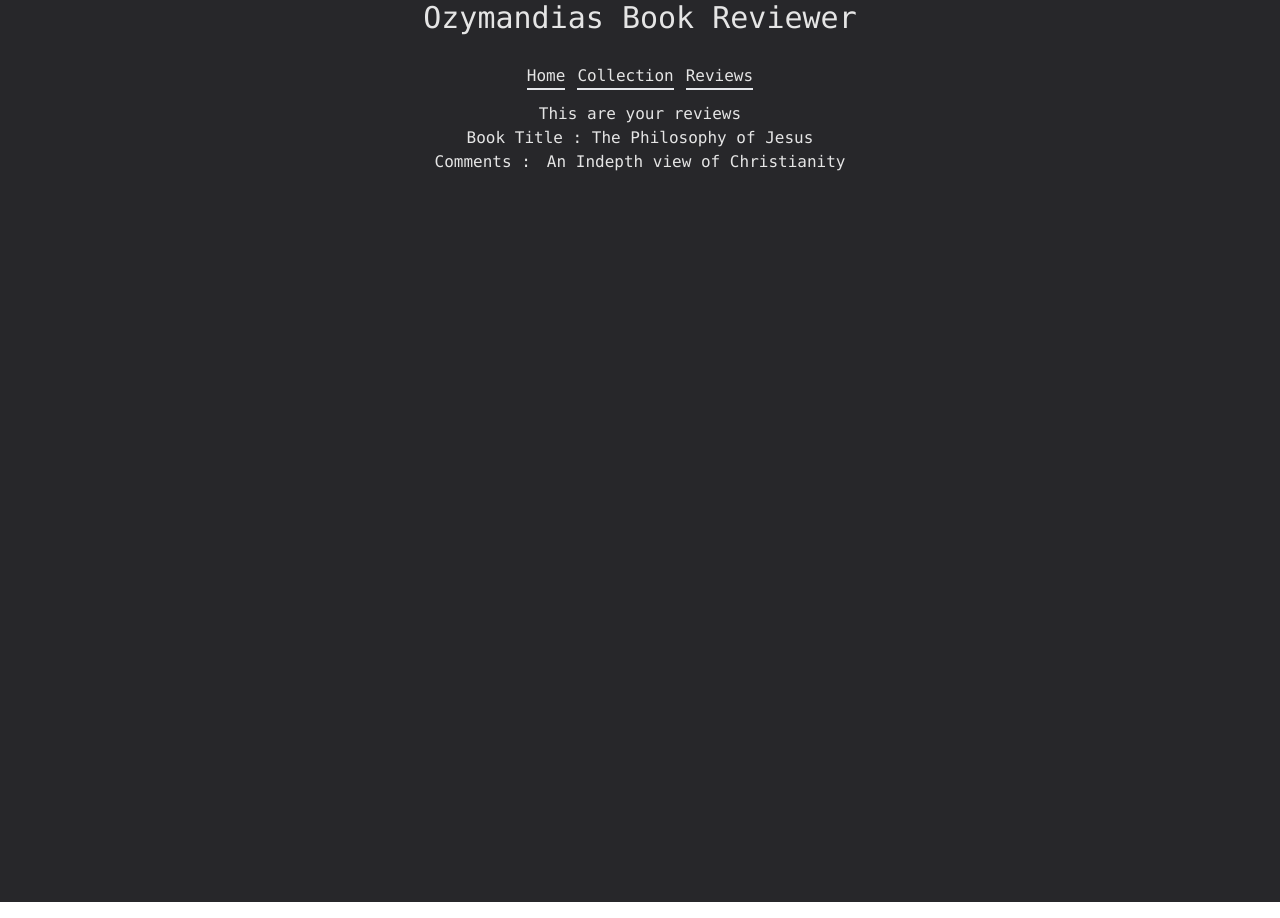
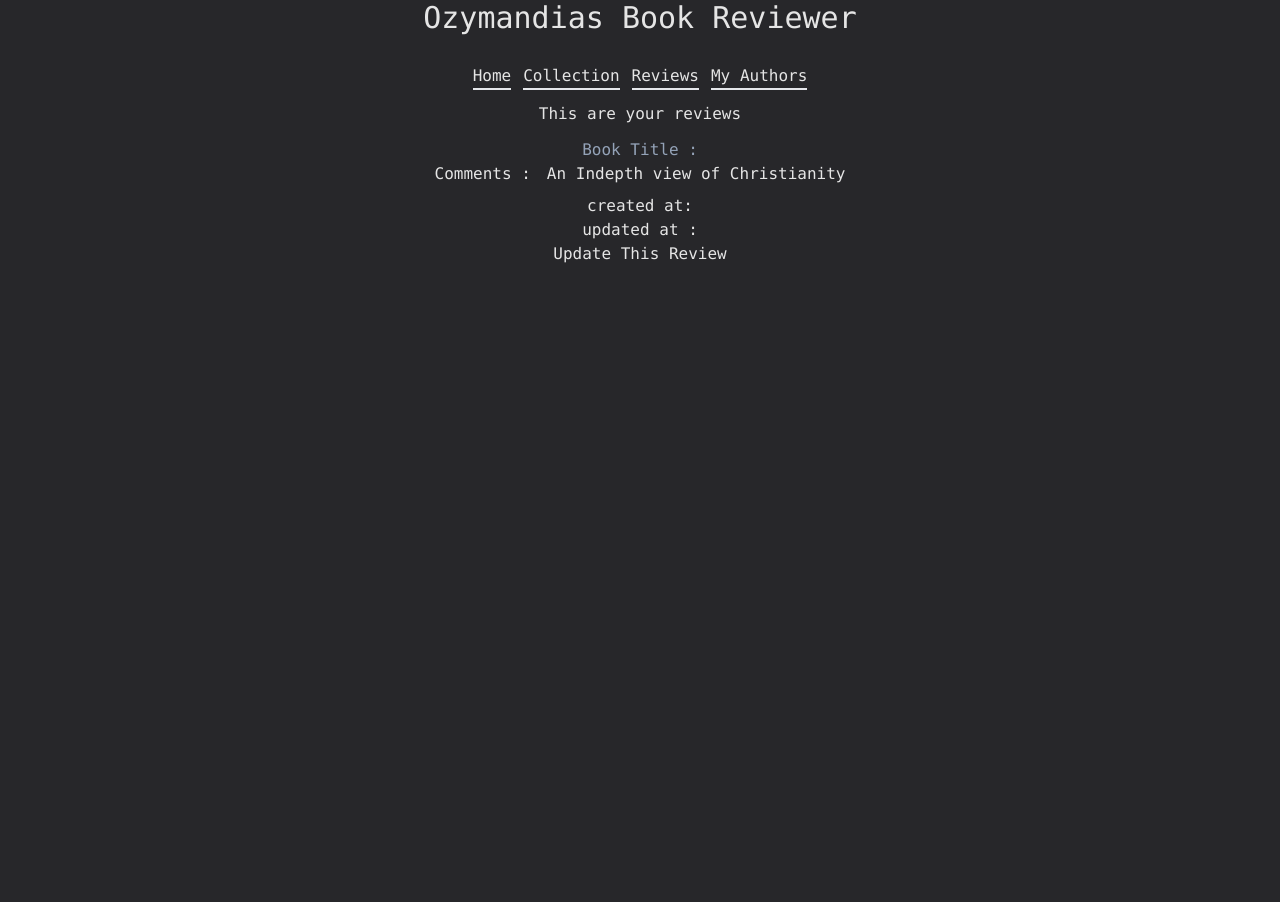
Before and after one commit to JohnstoneDev/ozymandias_client, a React (Create React App) app: page /reviews in a window 1280 px wide. Built offline with nearby package versions, Linux system fonts and the light colour scheme; no server answers; data requests are answered from the project's data file.

Commit message:
Finish MVP, link backend api and Database to frontend, cleanup  functions

```diff
--- a/db.json
+++ b/db.json
@@ -10,13 +10,24 @@
       "image_two": "http://books.google.com/books/content?id=rYldAAAACAAJ&printsec=frontcover&img=1&zoom=1&source=gbs_api",
       "review": "This is the way ",
       "id": 1
+    },
+    {
+      "title": "Basic Writings of Nietzsche",
+      "author": "Friedrich Wilhelm Nietzsche",
+      "publisher": "Random House LLC",
+      "published_date": "2000",
+      "page_count": 862,
+      "image_one": "http://books.google.com/books/content?id=CNQDHDO8fwwC&printsec=frontcover&img=1&zoom=5&source=gbs_api",
+      "image_two": "http://books.google.com/books/content?id=CNQDHDO8fwwC&printsec=frontcover&img=1&zoom=1&source=gbs_api",
+      "review": "",
+      "id": 2
     }
   ],
   "reviews": [
     {
-      "id" : 1,
-      "title" : "The Philosophy of Jesus",
-      "comment" : "An Indepth view of Christianity"
+      "id": 1,
+      "title": "The Philosophy of Jesus",
+      "comment": "An Indepth view of Christianity"
     }
   ]
 }
--- /dev/null
+++ b/src/Components/Author.js
@@ -0,0 +1,23 @@
+function Author({ author }){
+    const { name , books } = author
+
+    const authorsBooks = books.map(book => {
+        return (
+            <div key={book.id}>
+            <h3>Their Books</h3>
+            <h4>{book.title}</h4>
+        </div>
+        )
+    })
+
+    return (
+        <>
+            <div className="h-full flex justify-center gap-4">
+                <h2 className="text-slate-400">{name}</h2>
+                {authorsBooks}
+            </div>
+        </>
+    )
+}
+
+export default Author;
--- /dev/null
+++ b/src/Components/AuthorList.js
@@ -0,0 +1,23 @@
+import { useEffect } from "react";
+import Author from "./Author";
+
+function AuthorList({ authors }){
+    console.log(authors)
+
+    useEffect(() => {
+
+    },[authors])
+
+    return (
+        <>
+        <div className="h-screen">
+            {authors.length <= 0 ? <h3 className="py-3">You haven't started Reading yet</h3> : <h3 className="py-3">You seem to like this authors</h3>}
+            {authors.map(author => {
+                return <Author key={author.id} author={author} />
+            })}
+        </div>
+        </>
+    )
+}
+
+export default AuthorList;
--- a/src/Components/BookInDB.js
+++ b/src/Components/BookInDB.js
@@ -1,19 +1,23 @@
-import { useRef } from 'react';
+import { useEffect, useRef } from 'react';
 import defaultImage  from '../Default-Image.png'
 
 function BookInDB({ book, clickFunction, buttonMessage, updateBookReview }){
-    const { id, title, author, publisher, published_date, page_count, image_two, image_one, review, } = book
+    const { id, title, author_name, publisher, published_date, page_count, image_two, image_one, review } = book
     const comment = ('');
     const commentRef = useRef(comment)
 
+    useEffect(() => {
+
+    },[book])
+
     return (
         <>
-             <div className="flex gap-2 text-slate-300 align-middle justify-center my-3 max-h-30">
+             <div className="flex gap-2 text-slate-300 align-middle justify-center my-3 h-full max-h-30">
                 <img src={ image_one || image_two || defaultImage } alt="" className="object-cover h-80 w-90 shadow-2xl"/>
                 <div className="text-left">
                 <h3>{title}</h3>
                 <h3>{page_count} Pages</h3>
-                <h4>Authors : {author}</h4>
+                <h4>Authors : {author_name}</h4>
                 <h5>Published By : {publisher}, {published_date}</h5>
                 <p>My Comments : {review} </p>
                 <form hidden={review !== ""} onSubmit={(e) => {
@@ -22,7 +26,7 @@ function BookInDB({ book, clickFunction, buttonMessage, updateBookReview }){
                     updateBookReview(id,newComm)
                 }}>
                     <input type="text" ref={commentRef} placeholder='Add Comments Here' className='text-black'/>
-                    <button type='submit'>Update Review</button>
+                    <button type='submit'>Create Review</button>
                 </form>
                 <button onClick={() => clickFunction(id)}>{buttonMessage}</button>
                 </div>
--- a/src/Components/MainDisplay.js
+++ b/src/Components/MainDisplay.js
@@ -3,6 +3,7 @@ import { useEffect, useState, useRef, useCallback } from 'react';
 import CollectedBooks from './CollectedBooks'
 import ReviewList from './ReviewsList'
 import Booklist from './Booklist'
+import AuthorList from "./AuthorList";
 
 
 // Main Component, Everything else is nested here and accesses state as props
@@ -14,6 +15,7 @@ function Navigation(){
             <Link to="/" className='border-b-2 hover:text-slate-500 hover:border-b-amber-300'>Home</Link>
             <Link to="/collection" className='border-b-2  hover:text-slate-500 hover:border-b-amber-300' >Collection</Link>
             <Link to="/reviews" className='border-b-2 hover:text-slate-500 hover:border-b-amber-300'>Reviews</Link>
+            <Link to="/authors" className='border-b-2 hover:text-slate-500 hover:border-b-amber-300'>My Authors</Link>
         </div>
     )
 }
@@ -23,25 +25,32 @@ function MainDisplay(){
     const [collectedBooks, setCollectedBooks ] = useState([]);
     const [criteria, setCriteria ] = useState('philosophy');
     const [reviews, setReviews ] = useState([]);
+    const [authors, setAuthors ] = useState([]);
 
     const criteriaRef = useRef(criteria);
 
     let booksUrl = `https://www.googleapis.com/books/v1/volumes?q=${criteria}`
 
     function getCollectedBooks(){
-        fetch('http://localhost:3000/books')
+        fetch('http://localhost:9292/books')
         .then(r => r.json())
         .then(d => { setCollectedBooks(d)})
         .catch(e => console.log(e))
     }
 
     function getReviews(){
-        fetch('http://localhost:3000/reviews')
+        fetch('http://localhost:9292/reviews')
         .then(r => r.json())
         .then(d => setReviews(d))
         .catch(e => console.log(e))
     }
 
+    function getAuthors(){
+        fetch('http://localhost:9292/authors')
+        .then(r => r.json())
+        .then(d => setAuthors(d))
+        .catch(e => console.log(e))
+    }
 
     const getBooks = useCallback(()=> {
         fetch(booksUrl)
@@ -88,7 +97,7 @@ function MainDisplay(){
 
         console.log(bookData);
 
-        fetch(`http://localhost:3000/books`,{
+        fetch(`http://localhost:9292/books`,{
             method : "POST",
             headers : {
                 'Content-Type' : "application/json",
@@ -96,16 +105,12 @@ function MainDisplay(){
             body : JSON.stringify(bookData)
         })
         .then(r => r.json())
-        .then(d => {
-            setTimeout(() => {
-                setCollectedBooks([...collectedBooks,d])
-            },3000)
-        })
+        .then(d =>  setCollectedBooks([...collectedBooks,d]))
         .catch(e => console.log(e))
     }
 
     function removeBookFromCollection(passedId){
-        fetch(`http://localhost:3000/books/${passedId}`,{
+        fetch(`http://localhost:9292/books/${passedId}`,{
             method : "DELETE",
             headers : { "Content-Type" : "application/json"},
         })
@@ -115,7 +120,7 @@ function MainDisplay(){
     }
 
         function updateBookReview(passedId,updatedComment){
-            fetch(`http://localhost:3000/books/${passedId}`,{
+            fetch(`http://localhost:9292/books/${passedId}`,{
                 method : 'PATCH',
                 headers : {
                     'Content-Type' : "application/json"
@@ -126,10 +131,50 @@ function MainDisplay(){
             })
             .then(r => r.json())
             .then(d => {
+                console.log(d)
+
                 const newBooks = collectedBooks.map(b => {
                    return  b.id === passedId ? b = d : b
                  })
+
                 setCollectedBooks(newBooks)
+            })
+            .catch(e => console.log(e))
+        }
+
+
+        function deleteAllBooks(){
+            fetch('http://localhost:9292/books',{
+                method : "DELETE",
+                headers : {
+                    'Content-Type' : "application/json"
+                }
+            })
+            .then(r => r.json())
+            .then(d => {
+                console.log(d)
+                setCollectedBooks([])
+                setAuthors([])
+                setReviews([])
+            })
+            .catch(e => console.log(e))
+        }
+
+        function updateSpecificReview(receivedId,string){
+            fetch(`http://localhost:9292/reviews/${receivedId}`,{
+                method : "PATCH",
+                headers : { 'Content-Type' : "application/json" },
+                body : JSON.stringify( {
+                    comment : string
+                })
+            })
+            .then(r => r.json())
+            .then(d => {
+                console.log(d)
+                const newReviews = reviews.map(review => {
+                    return review.id === receivedId ? review = d : review
+                })
+                setReviews(newReviews)
             })
             .catch(e => console.log(e))
         }
@@ -138,18 +183,23 @@ function MainDisplay(){
         getCollectedBooks();
         getBooks()
         getReviews()
+        getAuthors()
     },[getBooks,criteria])
 
     return (
-        <div className='my-4'>
+        <div className='my-4 bg-zinc-800'>
             <Navigation />
             <Switch>
                 <Route path="/collection">
-                    <CollectedBooks books={collectedBooks} clickFunction={removeBookFromCollection} buttonMessage={"Delete Book"} updateBookReview={updateBookReview}/>
+                    <CollectedBooks books={collectedBooks} clickFunction={removeBookFromCollection} buttonMessage={"Delete Book"} updateBookReview={updateBookReview} deleteAllBooks={deleteAllBooks}/>
                 </Route>
 
                 <Route path="/reviews">
-                    <ReviewList reviews={reviews}/>
+                    <ReviewList reviews={reviews} updateSpecificReview={updateSpecificReview}/>
+                </Route>
+
+                <Route path="/authors">
+                    <AuthorList authors={authors}/>
                 </Route>
 
                 <Route path="/">
--- a/src/Components/Review.js
+++ b/src/Components/Review.js
@@ -1,18 +1,45 @@
 // Review Component should receive a prop of a review item from review list and display it
 
-function Review( { review }){
-    const { title, comment } = review
+import { useState, useRef, useEffect } from "react";
+
+function Review( { review , updateSpecificReview }){
+    const { id, book_title, comment, created_at, updated_at } = review
+
+    const [ clicked, setClicked ] = useState(false)
+    const reviewComment = ''
+    const reviewCommRef = useRef(reviewComment);
+
+    useEffect(() => {
+
+    },[review])
+
     return (
         <>
-            <div>
-                <h3>Book Title : {title}</h3>
+            <div className="flex flex-col">
+                <h3 className="text-slate-400">Book Title : {book_title}</h3>
                 <div className="flex flex-row gap-4 align-middle justify-center">
                 <h3>Comments :</h3>
-                <p>
+                <p className="">
                     {comment}
                 </p>
                 </div>
+                <div className="p-2">
+                    <p>created at: <span className="text-neutral-500">{created_at}</span></p>
+                     <p>updated at : <span className="text-neutral-500">{updated_at}</span></p>
+                    <button onClick={() => setClicked(true)}> Update This Review</button>
+                </div>
             </div>
+
+            <form hidden={!clicked}
+                    onSubmit={(e) => {
+                        e.preventDefault()
+                        const newComm = reviewCommRef.current.value
+                        updateSpecificReview(id,newComm)
+                        setClicked(false)
+                    }}>
+                <input type="text" ref={reviewCommRef} placeholder={"Write the new Comment here"} className="text-black"/>
+                <input type="submit" />
+            </form>
         </>
     )
 }
--- a/src/Components/ReviewsList.js
+++ b/src/Components/ReviewsList.js
@@ -1,13 +1,21 @@
 // Review List component should render individual review items
+import { useEffect } from "react";
 import Review from "./Review";
 
-function ReviewList({ reviews }){
+function ReviewList({ reviews, updateSpecificReview }){
+
+    useEffect(() => {
+
+    },[reviews])
+
     return (
         <div className="h-screen">
             {reviews.length <=0 ? <h3>There are no reviews!</h3> : <h3> This are your reviews </h3>}
-            {reviews.map(review => {
-                return <Review key={review.id} review={review} />
-                })}
+            <div className="p-3">
+                {reviews.map(review => {
+                    return <Review key={review.id} review={review} updateSpecificReview={updateSpecificReview} />
+                    })}
+            </div>
         </div>
     )
 }
```
Also changed, not shown: src/Components/CollectedBooks.js (+9 -2 lines).
